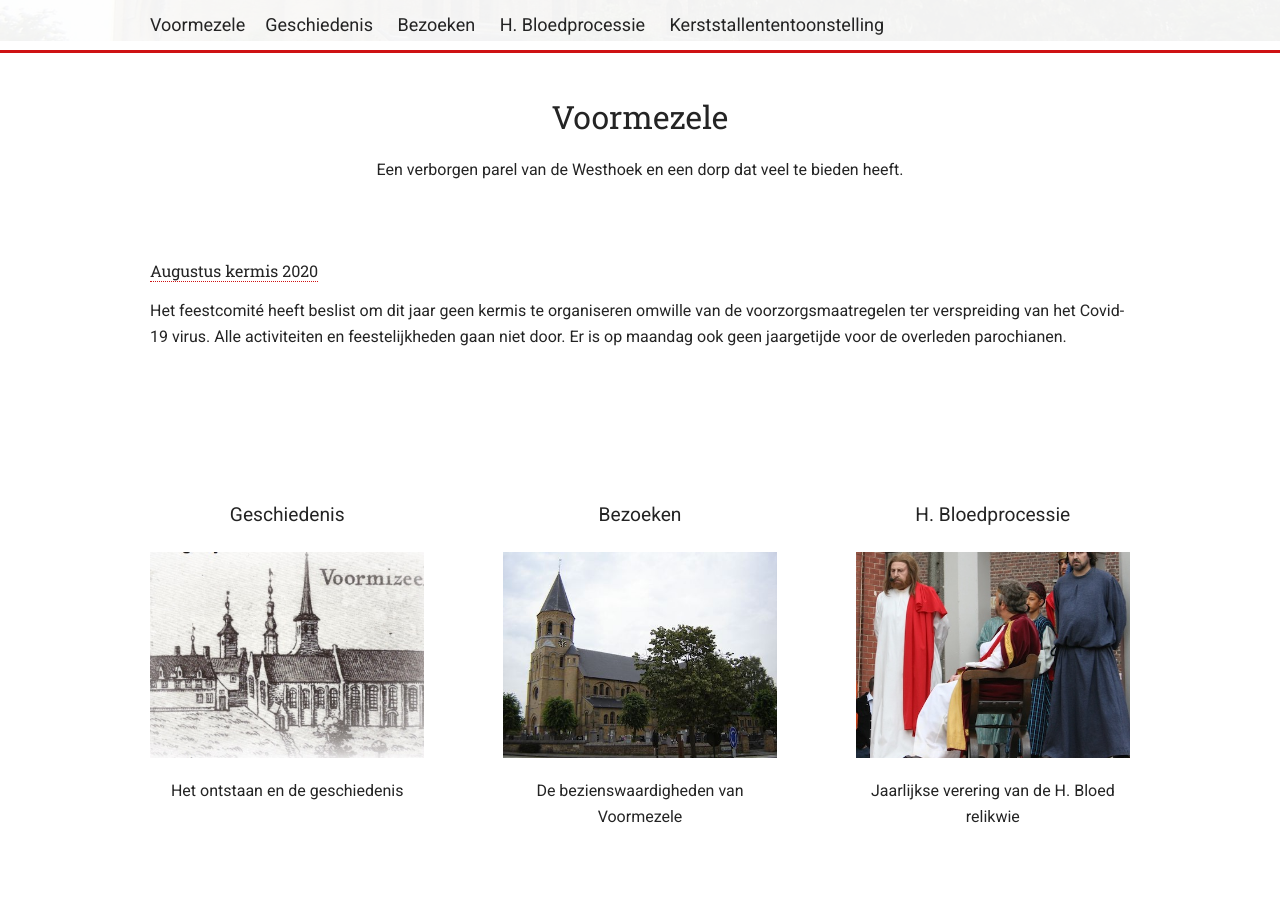
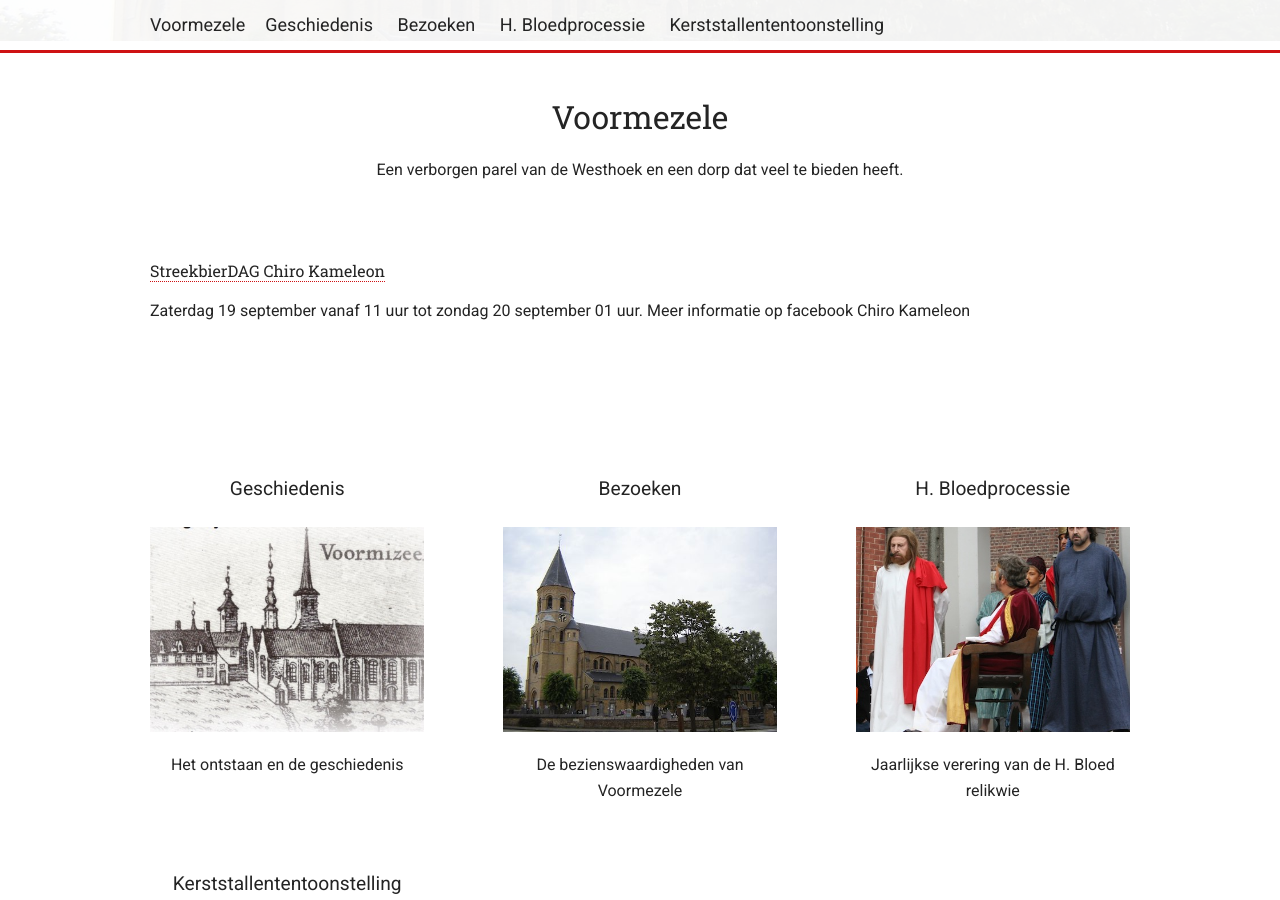
Before and after one commit to dannycuvelier/voormezele.github.io, a Jekyll site: the page built from index.html, in a window 1280 px wide and 900 px high, scrolled down 534 px. Built offline with Jekyll 4.4.1, drawn with Linux system fonts in a browser that asks for light colours.

Commit message:
StreekbierDAG Chiro Kameleon

```diff
--- a/_data/announcements.json
+++ b/_data/announcements.json
@@ -1,7 +1,7 @@
 [
     {
-        "title": "Augustus kermis 2020",
-        "description": "Het feestcomité heeft beslist om dit jaar geen kermis te organiseren omwille van de voorzorgsmaatregelen ter verspreiding van het Covid-19 virus. Alle activiteiten en feestelijkheden gaan niet door. Er is op maandag ook geen jaargetijde voor de overleden parochianen.",
+        "title": "StreekbierDAG Chiro Kameleon",
+        "description": "Zaterdag 19 september vanaf 11 uur tot zondag 20 september 01 uur. Meer informatie op facebook Chiro Kameleon",
         "link": ""
 
     }
```
